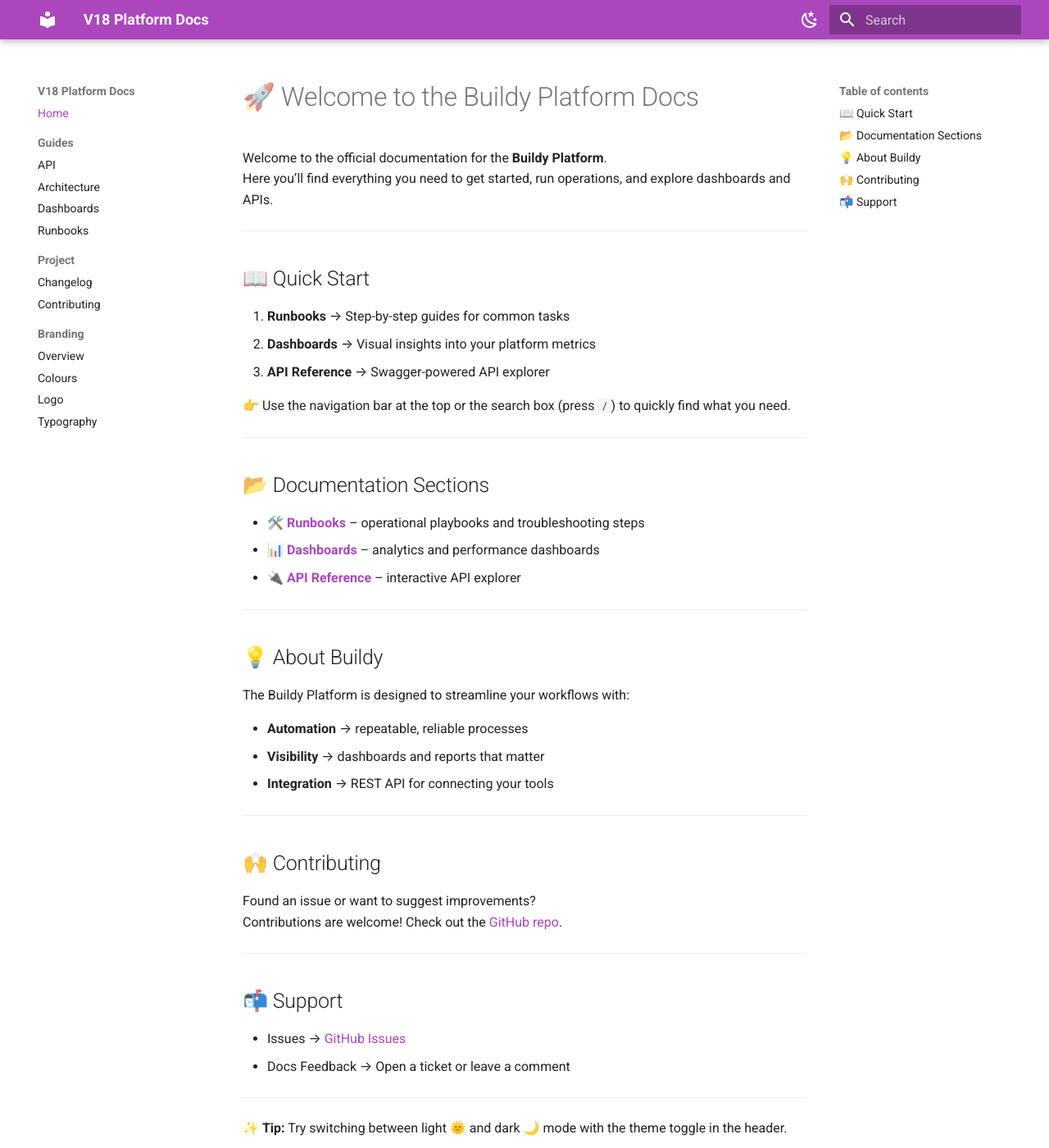
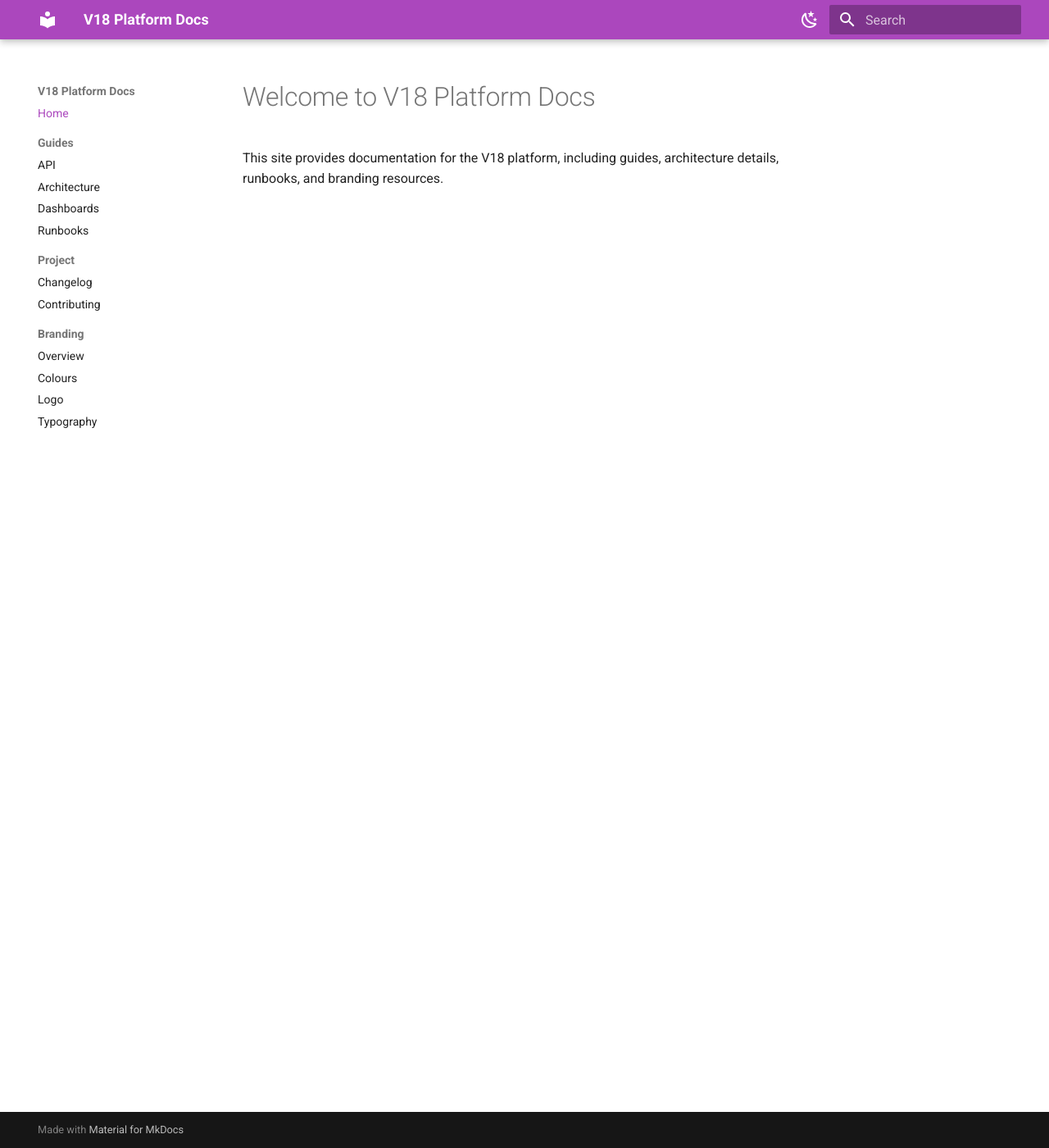
Before and after one commit to Kello54/Buildy, an MkDocs documentation site: the page built from docs/index.md, in a window 1280 px wide and 1400 px high. Shown: the whole window at 82% size. Built offline with MkDocs 1.6.1 and Material for MkDocs 9.7.7, drawn with Linux system fonts in a browser that asks for light colours.

Commit message:
Update index.md

```diff
--- a/docs/index.md
+++ b/docs/index.md
@@ -1,50 +1,3 @@
-# 🚀 Welcome to the Buildy Platform Docs
+# Welcome to V18 Platform Docs
 
-Welcome to the official documentation for the **Buildy Platform**.
-Here you’ll find everything you need to get started, run operations, and explore dashboards and APIs.
-
----
-
-## 📖 Quick Start
-
-1. **Runbooks** → Step-by-step guides for common tasks
-2. **Dashboards** → Visual insights into your platform metrics
-3. **API Reference** → Swagger-powered API explorer
-
-👉 Use the navigation bar at the top or the search box (press `/`) to quickly find what you need.
-
----
-
-## 📂 Documentation Sections
-
-- 🛠️ [**Runbooks**](runbooks.md) – operational playbooks and troubleshooting steps
-- 📊 [**Dashboards**](dashboards.md) – analytics and performance dashboards
-- 🔌 [**API Reference**](platform.json) – interactive API explorer
-
----
-
-## 💡 About Buildy
-
-The Buildy Platform is designed to streamline your workflows with:
-
-- **Automation** → repeatable, reliable processes
-- **Visibility** → dashboards and reports that matter
-- **Integration** → REST API for connecting your tools
-
----
-
-## 🙌 Contributing
-
-Found an issue or want to suggest improvements?
-Contributions are welcome! Check out the [GitHub repo](https://github.com/kello54/Buildy).
-
----
-
-## 📬 Support
-
-- Issues → [GitHub Issues](https://github.com/kello54/Buildy/issues)
-- Docs Feedback → Open a ticket or leave a comment
-
----
-
-✨ **Tip:** Try switching between light 🌞 and dark 🌙 mode with the theme toggle in the header.
+This site provides documentation for the V18 platform, including guides, architecture details, runbooks, and branding resources.
```
